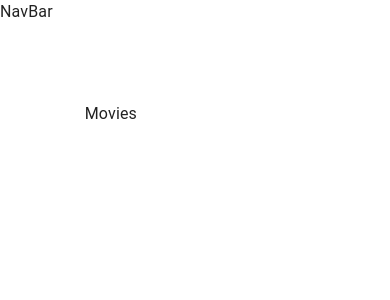
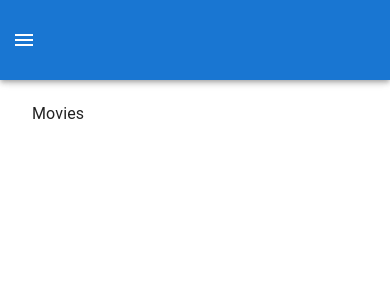
Before and after one commit to jorlar/filmpire, a React (Create React App) app: page / in a window 390 px wide. Shown: the top 300 px of the page. Built offline with nearby package versions, Linux system fonts and the light colour scheme.

Commit message:
:art: Add Styles to Nav and theme

```diff
--- a/src/components/NavBar/NavBar.jsx
+++ b/src/components/NavBar/NavBar.jsx
@@ -1,7 +1,44 @@
 import React from "react";
+import {
+  AppBar,
+  IconButton,
+  Toolbar,
+  Drawer,
+  Button,
+  Avatar,
+  useMediaQuery,
+} from "@mui/material";
+import {
+  Menu,
+  AccountCircle,
+  Brightneess4,
+  Brightneess7,
+} from "@mui/icons-material";
+import { Link } from "react-router-dom";
+
+import useStyles from "./styles";
 
 const NavBar = () => {
-  return <div>NavBar</div>;
+  const classes = useStyles();
+  const isMobile = useMediaQuery("(max-width:600px)");
+  return (
+    <>
+      <AppBar position='fixed'>
+        <Toolbar className={classes.toolbar}>
+          {isMobile && (
+            <IconButton
+              color='inherit'
+              edge='start'
+              style={{ outline: "none" }}
+              onClick={() => {}}
+              className={classes.menuButton}>
+              <Menu />
+            </IconButton>
+          )}
+        </Toolbar>
+      </AppBar>
+    </>
+  );
 };
 
 export default NavBar;
--- /dev/null
+++ b/src/components/NavBar/styles.js
@@ -0,0 +1,20 @@
+import { makeStyles } from "@mui/styles";
+
+export default makeStyles((theme) => ({
+  toolbar: {
+    height: "80px",
+    display: "flex",
+    justifyContent: "space-between",
+    marginLeft: "240px",
+    [theme.breakpoints.down("sm")]: {
+      marginLeft: 0,
+      flexWrap: "wrap",
+    },
+  },
+  menuButton: {
+    marginRight: theme.spacing(2),
+    [theme.breakpoints.up("sm")]: {
+      display: "none",
+    },
+  },
+}));
--- a/src/index.js
+++ b/src/index.js
@@ -1,13 +1,18 @@
 import React from "react";
 import ReactDOM from "react-dom";
 import { BrowserRouter } from "react-router-dom";
+import { createTheme, ThemeProvider } from "@mui/material";
 
 import App from "./components/App";
 
+const theme = createTheme({});
+
 ReactDOM.render(
-  <BrowserRouter>
-    <App />
-  </BrowserRouter>,
+  <ThemeProvider theme={theme}>
+    <BrowserRouter>
+      <App />
+    </BrowserRouter>
+  </ThemeProvider>,
 
   document.getElementById("root")
 );
```
